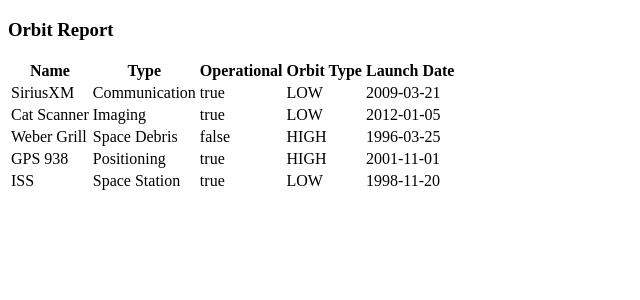
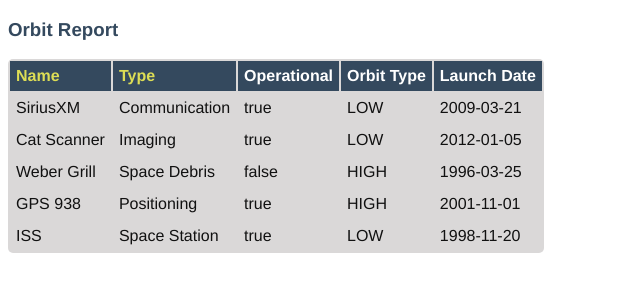
Before and after one commit to robin-j9/orbit-report, an Angular app: page / in a window 1280 px wide. Shown: the top 300 px of the page, without its empty margins (0-640 px from the left). Built offline with nearby package versions, Linux system fonts and the light colour scheme.

Commit message:
added table styles

```diff
--- a/src/app/app.component.css
+++ b/src/app/app.component.css
@@ -0,0 +1,13 @@
+.search-form {
+    margin-bottom: 40px;
+}
+
+button {
+    margin-left: 10px;
+    color: #fff;
+    background-color: #009b25;
+    border-radius: 4px;
+    padding: 2px 5px;
+    font-size: 18px;
+    cursor: pointer;
+}
--- a/src/app/orbit-list/orbit-list.component.css
+++ b/src/app/orbit-list/orbit-list.component.css
@@ -0,0 +1,28 @@
+.sortable {
+    cursor: pointer;
+    color: #dd5;
+}
+
+.warning {
+    background-color: #da8a8a;
+}
+
+table {
+    color: #111;
+    border-radius: 5px;
+    overflow: hidden;
+    margin: 12px 0;
+    min-width: 300px;
+    background: #dad8d8;
+}
+
+.header-row {
+    background: #34495E;
+    color: #fff
+}
+
+th, td {
+    text-align: left;
+    margin: 5px 10px;
+    padding: 6px;
+}
--- a/src/index.html
+++ b/src/index.html
@@ -7,6 +7,17 @@
 
   <meta name="viewport" content="width=device-width, initial-scale=1">
   <link rel="icon" type="image/x-icon" href="favicon.ico">
+
+  <style>
+    body {
+      font-family: 'Helvetica', 'Courier';
+    }
+
+    h3 {
+        color: #34495E;
+    }
+  </style>
+
 </head>
 <body>
   <app-root></app-root>
```
